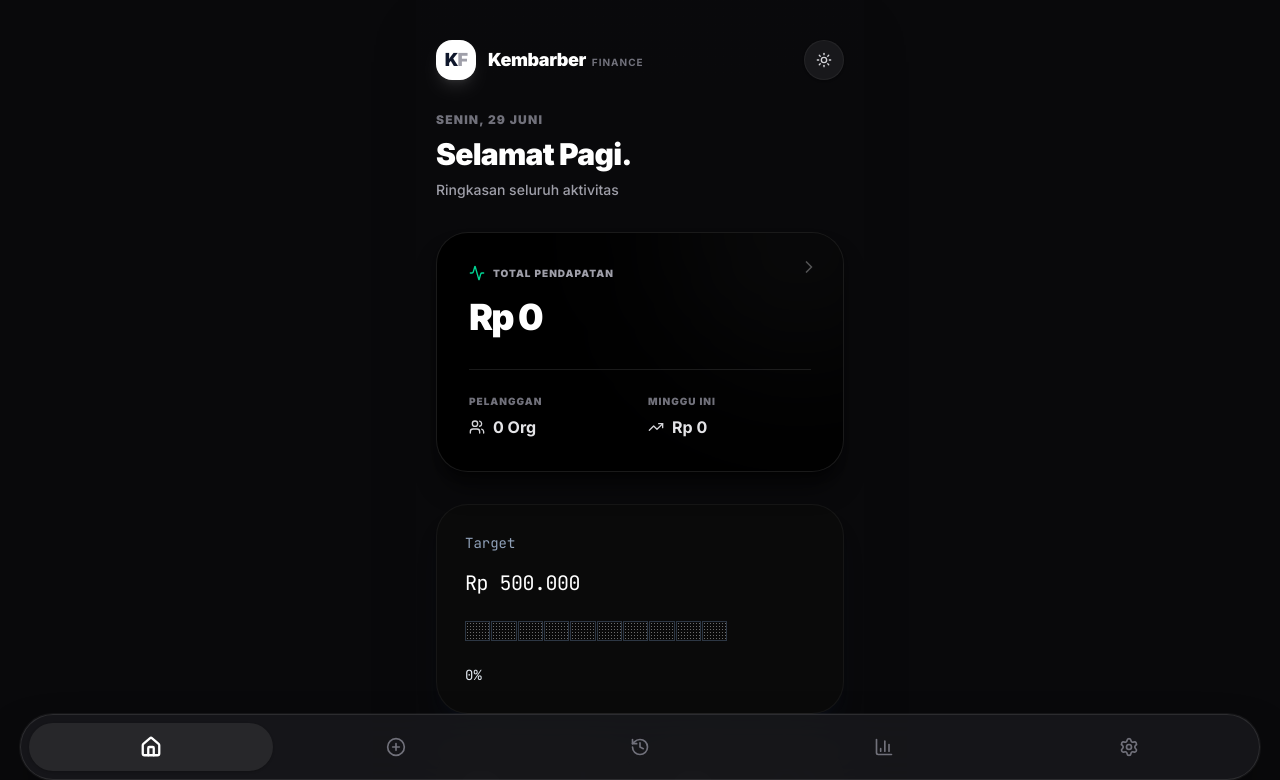
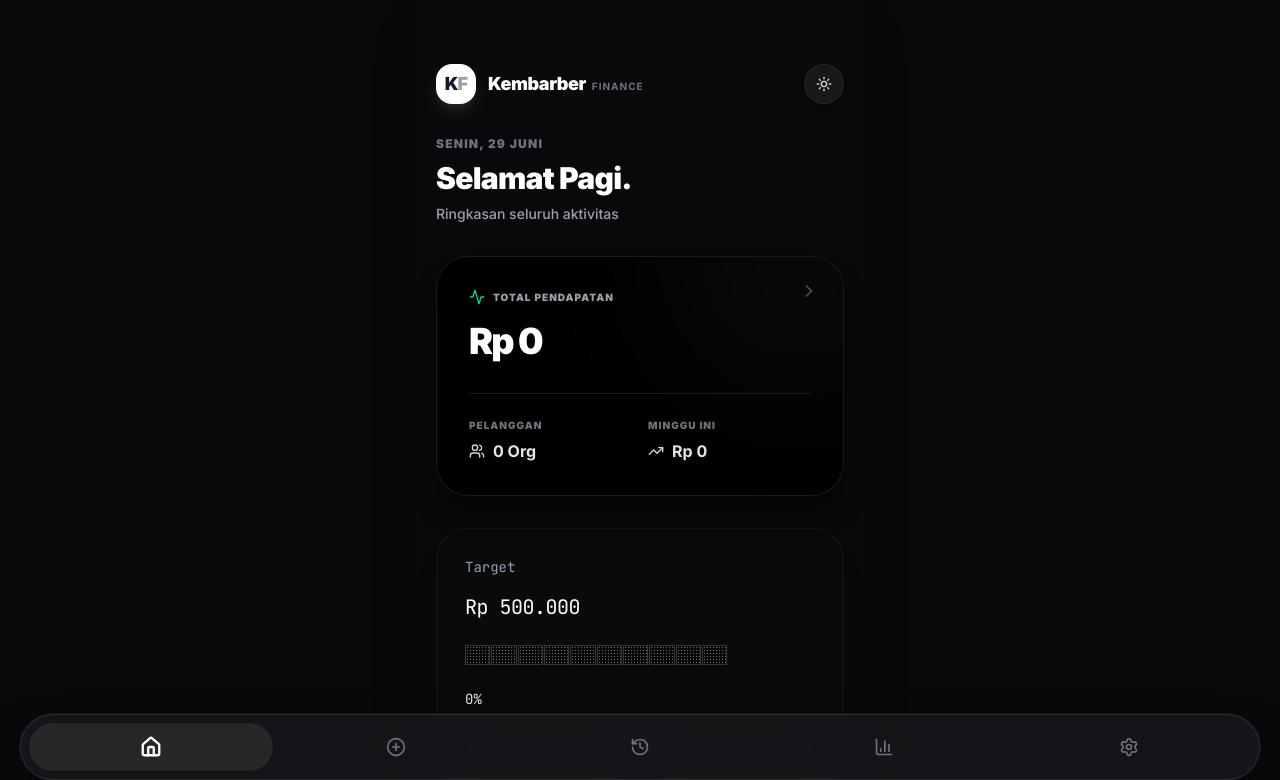
Before and after one commit to hidayatrizal/My-Finance, a React (Vite) app: page / in a window 1280 px wide. Shown: the top 780 px of the page. Built offline with nearby package versions, Linux system fonts and the light colour scheme; no server answers; the database is empty.

Commit message:
style: increase header top padding
Adjust header top padding to accommodate system UI elements.

```diff
--- a/src/App.tsx
+++ b/src/App.tsx
@@ -77,7 +77,7 @@ export default function App() {
 
   return (
     <div className="min-h-screen bg-slate-50 dark:bg-zinc-950 text-slate-900 dark:text-zinc-50 flex flex-col max-w-md mx-auto shadow-2xl relative overflow-hidden transition-colors duration-300">
-      <header className="px-5 pt-10 pb-4 flex items-center justify-between sticky top-0 z-20 bg-gradient-to-b from-slate-50 via-slate-50/95 to-transparent dark:from-zinc-950 dark:via-zinc-950/95 dark:to-transparent">
+      <header className="px-5 pt-16 pb-4 flex items-center justify-between sticky top-0 z-20 bg-gradient-to-b from-slate-50 via-slate-50/95 to-transparent dark:from-zinc-950 dark:via-zinc-950/95 dark:to-transparent">
         <div className="flex items-center gap-3">
           <div className="w-10 h-10 bg-slate-900 dark:bg-white rounded-[1rem] flex items-center justify-center text-white dark:text-slate-900 font-black text-lg tracking-tighter shadow-lg shadow-slate-900/20 dark:shadow-white/10">
             K<span className="text-slate-400 dark:text-zinc-400">F</span>
```
